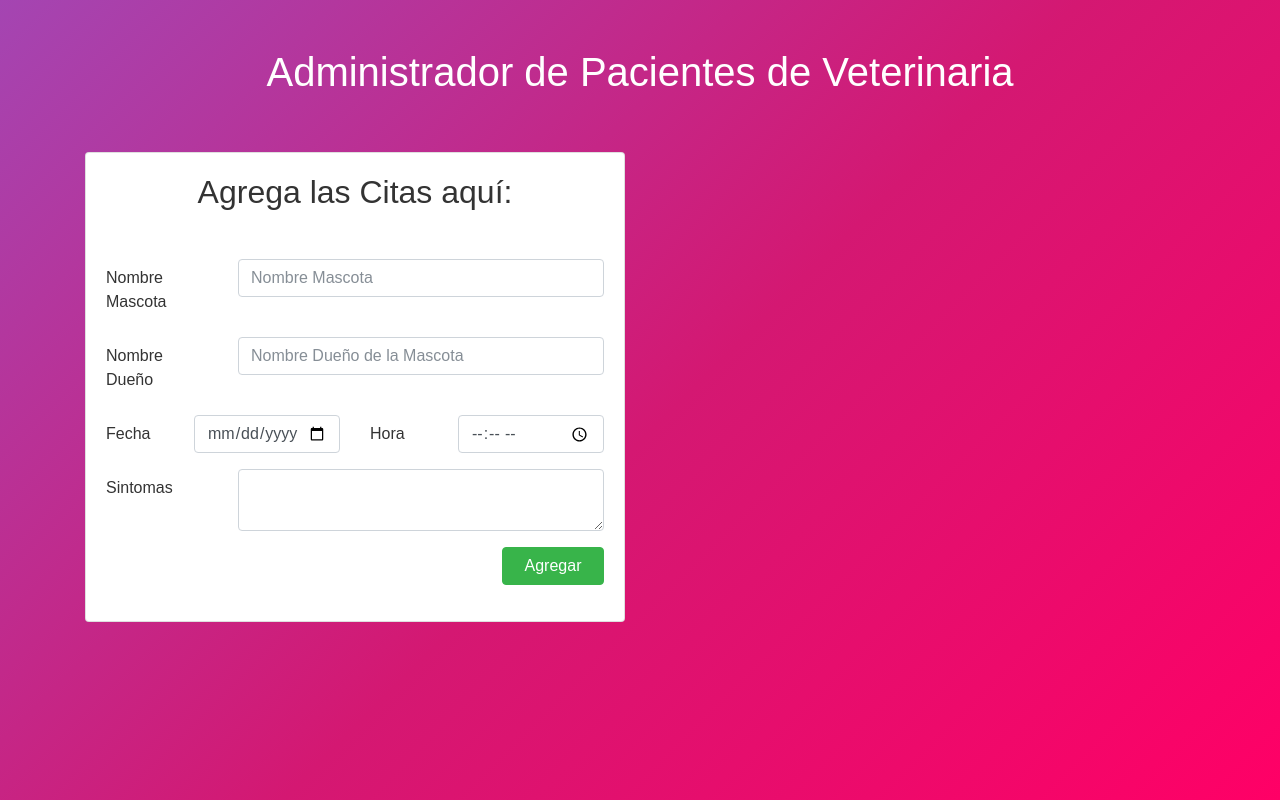
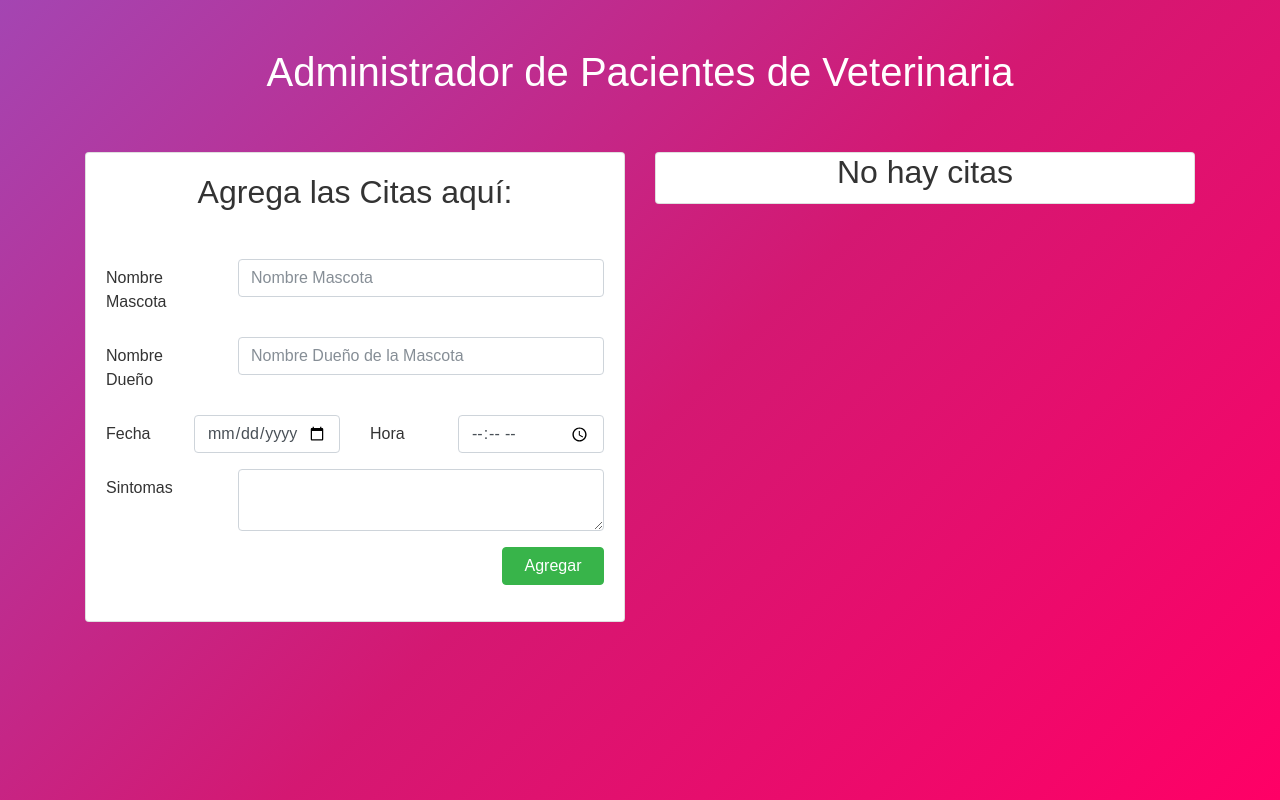
Before and after one commit to SalahAdDin/React16Redux10Projects, a React (Create React App) app in the folder appointment/: page / in a window 1280 px wide. Built offline with nearby package versions, Linux system fonts and the light colour scheme.

Commit message:
[appointment] :sunny: Adding the Appoinment list component.

```diff
--- a/appointment/src/components/App.js
+++ b/appointment/src/components/App.js
@@ -2,6 +2,7 @@ import React, { Component } from 'react';
 import logo from '../logo.svg';
 import Header from './Header';
 import Appointment from './Appointment';
+import AppointmentsList from './AppointmentsList';
 
 class App extends Component {
 
@@ -28,6 +29,9 @@ class App extends Component {
           <div className="col-md-6">
             <Appointment createAppointment={this.createAppointment}/>
           </div>
+          <div className="col-md-6">
+          <AppointmentsList appointments={this.state.appointments}/>
+          </div>
         </div>
       </div>
     );
--- /dev/null
+++ b/appointment/src/components/AppointmentsList.js
@@ -0,0 +1,17 @@
+import React, { Component } from 'react';
+
+class AppointmentsList extends Component {
+    render() {
+        const appointments = this.props.appointments;
+        const message = Object.keys(appointments).length === 0 ? 'No hay citas' : 'Administra tus citas';
+        return (
+            <div className="card mt-5">
+                <div className="class-body">
+                    <h2 className="card-title text-center">{message}</h2>
+                </div>
+            </div>
+        );
+    }
+}
+
+export default AppointmentsList;
```
